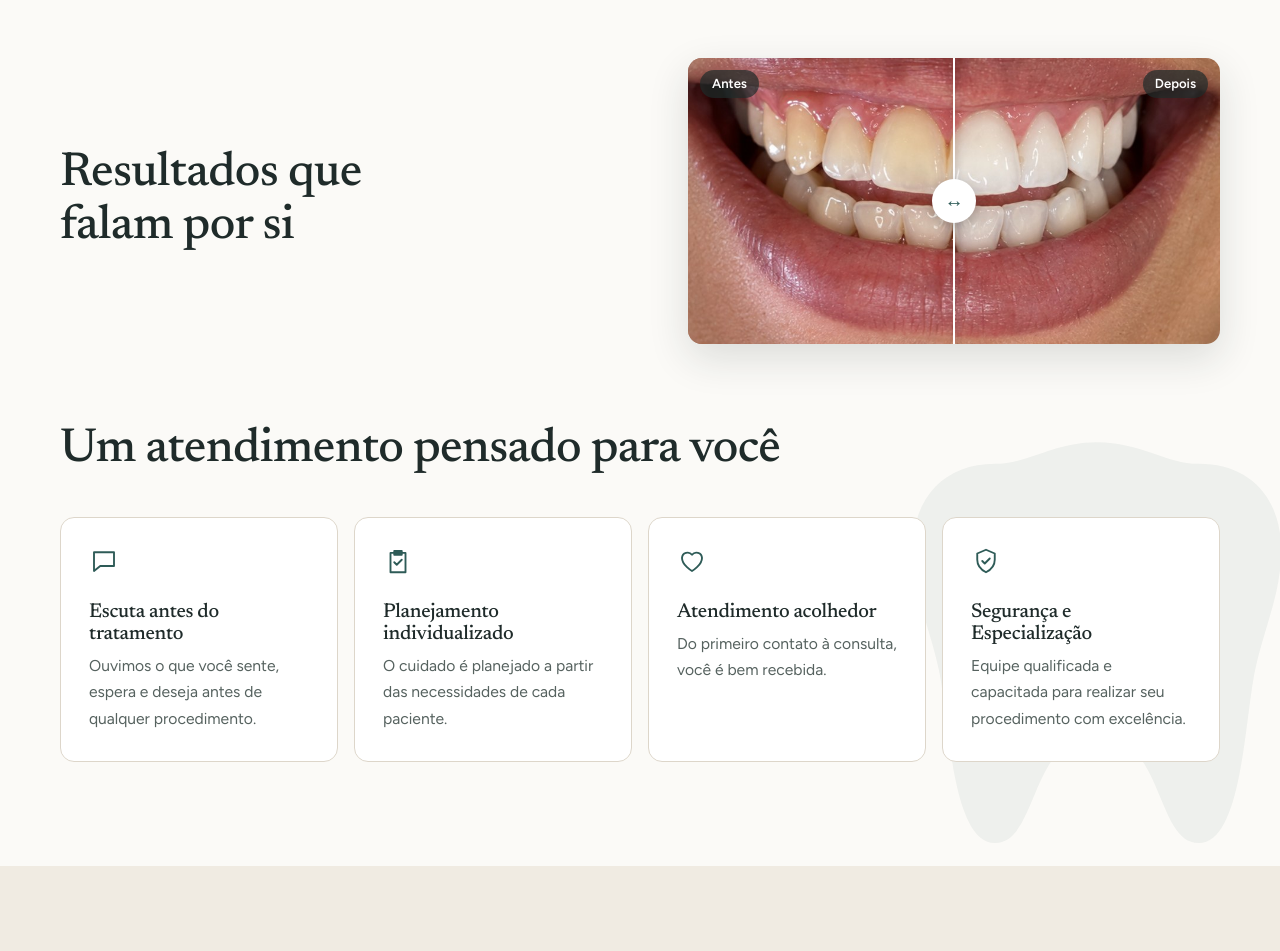
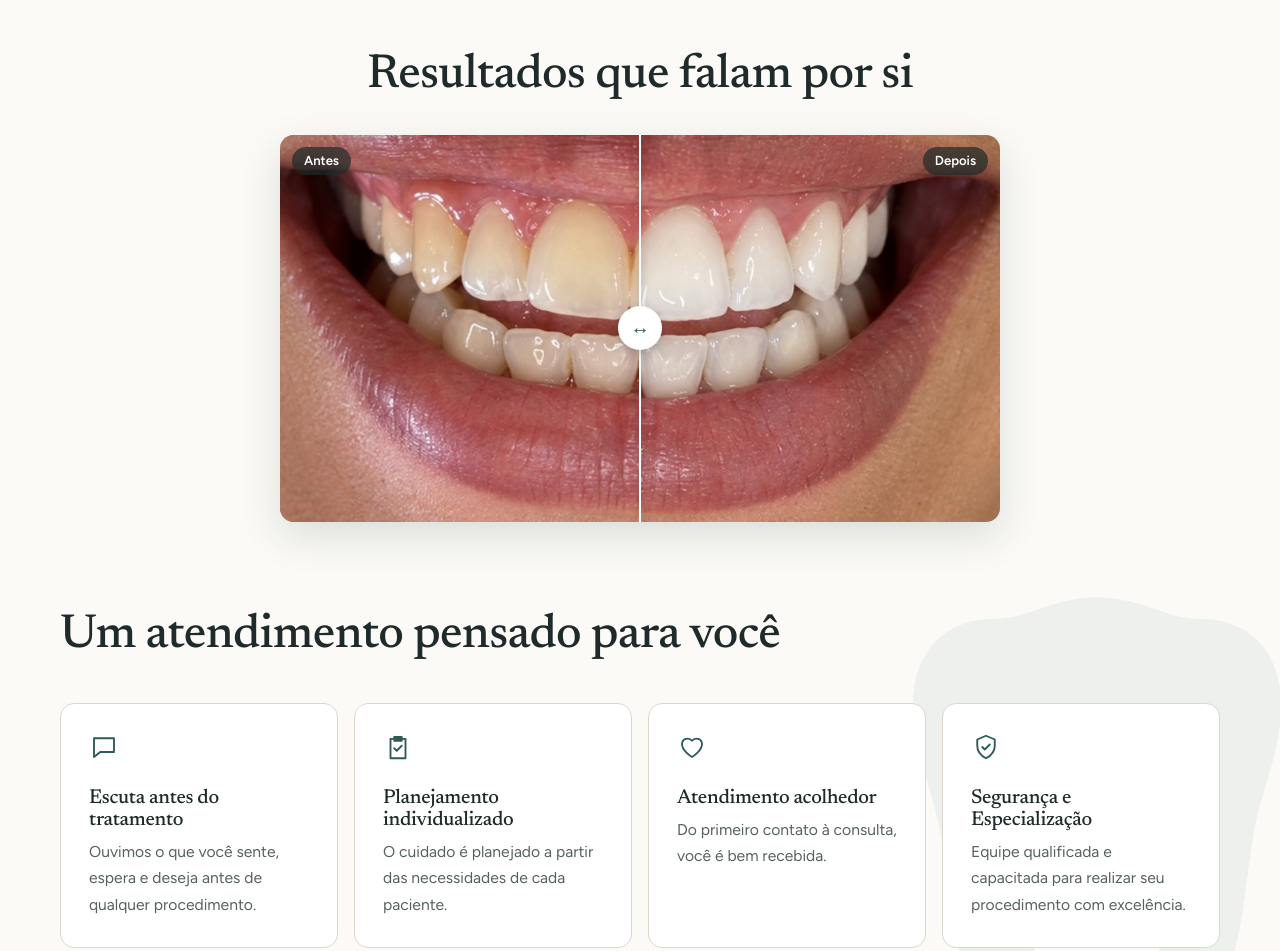
Before and after one commit to Hrdohot/VK-odonto, a website: page index.html in a window 1280 px wide. Shown: the part 2660-3611 px from the top of the page. Drawn offline with Linux system fonts and the light colour scheme.

Commit message:
Add files via upload

```diff
--- a/css/styles.css
+++ b/css/styles.css
@@ -81,3 +81,10 @@ iframe{width:100%;height:220px;border:0;border-radius:var(--r)}
 .ba:focus-within .ba-knob{outline:3px solid var(--acc);outline-offset:3px}
 @media(min-width:1000px){.res{grid-template-columns:1fr 1fr;gap:96px}}
 #resultados h2{text-wrap:balance}
+/* resultados: título em uma linha, slider centralizado e maior, sem espaço vazio */
+.res{display:block;text-align:center}
+#resultados{padding-top:72px;padding-bottom:0}
+#resultados h2{white-space:nowrap;font-size:clamp(1.4rem,6.2vw,3rem);margin-bottom:32px;text-wrap:initial}
+#resultados .ba{max-width:720px}
+#resultados+.dif{padding-top:64px}
+@media(min-width:1000px){#resultados{padding-top:96px}#resultados+.dif{padding-top:88px}}
```
